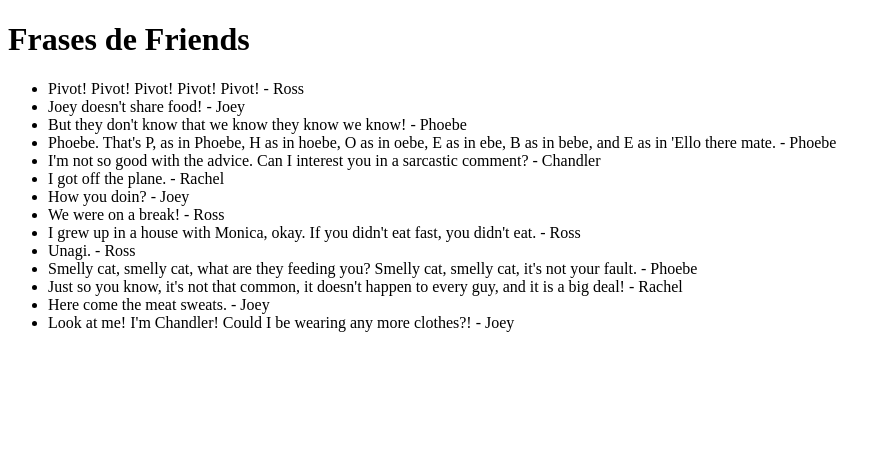
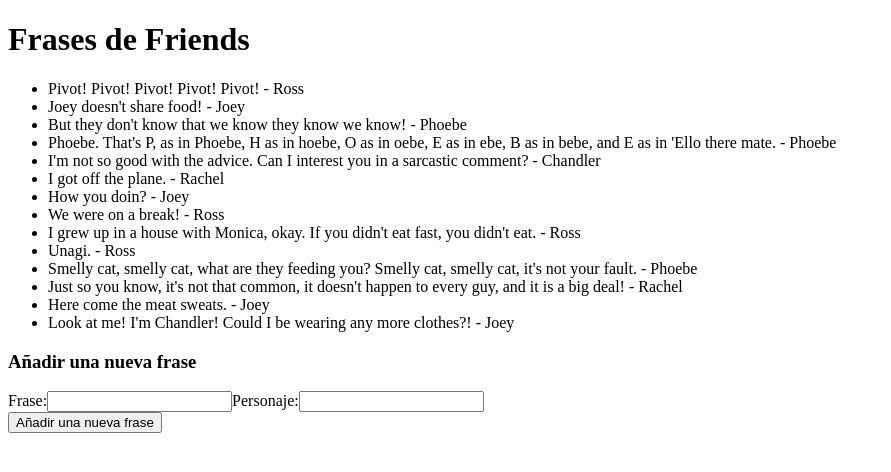
Before and after one commit to Adalab/modulo-3-evaluacion-intermedia-MLLuisa, a React (Create React App) app: page / in a window 1280 px wide. Shown: the top 472 px of the page, without its empty margins (0-891 px from the left). Built offline with nearby package versions, Linux system fonts and the light colour scheme.

Commit message:
add functionality to add new phrase and new character

```diff
--- a/src/components/App.js
+++ b/src/components/App.js
@@ -1,18 +1,32 @@
 import '../styles/App.scss';
 import data from '../services/api';
-import { useState, useEffect } from 'react';
+import { useState} from 'react';
 
 
 function App() {
 
-const [friendsPhrase, setFriendsPhrase] = useState([]);
+const [friendsPhrase, setFriendsPhrase] = useState(data);
+const [newPhrase, setNewPhrase] = useState("");
+const [newCharacter, setNewCharacter] = useState("");
 
-useEffect(() => {
-  setFriendsPhrase(data)
-});
+const saveNewPhrase = (ev) => {
+  setNewPhrase(ev.target.value);
+}
+
+const saveNewCharacter = (ev) => {
+  setNewCharacter(ev.target.value);
+}
+
+const addNewPhraseandCharacter = (ev) => {
+  ev.preventDefault();
+  const newList = {quote: newPhrase, character: newCharacter};
+  setFriendsPhrase([...friendsPhrase, newList])
+  setNewCharacter("");
+  setNewPhrase("");
+}
 
 const renderPhrases = () => {
-  return data.map((phrase, index
+  return friendsPhrase.map((phrase, index
     ) => {
     return <li key={index}>{phrase.quote} - {phrase.character}</li>
   })
@@ -22,7 +36,27 @@
     <div className="App">
       <h1>Frases de Friends</h1>
       <ul>{renderPhrases()}</ul>
+      <h3>Añadir una nueva frase</h3>
+      <form>
+      <label>
+    Frase:
+    <input type="text"
+    name="name"
+    value={newPhrase}
+    onChange={saveNewPhrase}/>
+  </label>
+  <label>
+    Personaje:
+    <input type="text"
+    name="name"
+    value={newCharacter}
+    onChange={saveNewCharacter}/>
+  </label>
+      </form>
+      <button
+      onClick={addNewPhraseandCharacter}>Añadir una nueva frase</button>
     </div>
+
   );
 }
 
```
